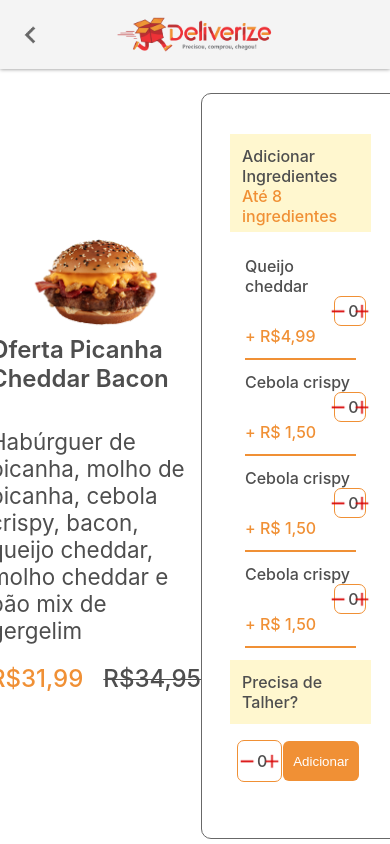
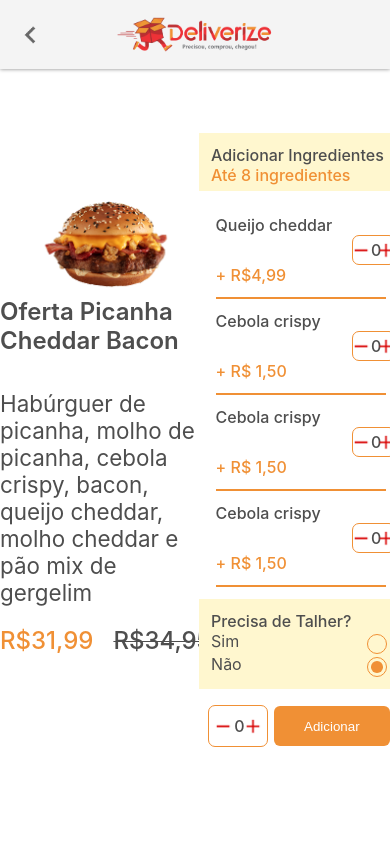
Before and after one commit to NLav/Teamsoft-join-frontend, a React (Create React App) app: page / in a window 390 px wide. Built offline with nearby package versions, Linux system fonts and the light colour scheme.

Commit message:
Suporte Mobile e radio buttons (Mobile e Desktop) adicionados ao componente ProductExtras

```diff
--- a/src/components/ProductExtras/productExtras.css
+++ b/src/components/ProductExtras/productExtras.css
@@ -57,7 +57,7 @@
   color: var(--deliverize-orange);
 }
 
-.card__note {
+.card__cutlery {
   display: flex;
   flex-direction: column;
   justify-content: center;
@@ -65,6 +65,40 @@
   width: 100%;
   padding: 12px;
   background-color: #fff7cf;
+}
+
+.card__cutlery-radio-button {
+  margin-left: auto;
+}
+
+/* .card__cutlery-radio-button style */
+input[type='radio'] {
+  display: flex;
+  justify-content: center;
+  align-items: center;
+  width: 20px;
+  height: 20px;
+  border: 1px solid var(--deliverize-orange);
+  border-radius: 50%;
+  -webkit-appearance: none;
+}
+
+input[type='radio']:before {
+  content: '';
+  display: block;
+  width: 65%;
+  height: 65%;
+  border-radius: 50%;
+}
+
+input[type='radio']:checked:before {
+  background: var(--deliverize-orange);
+}
+
+.card__cutlery-radio-label {
+  display: flex;
+  width: 100%;
+  font-weight: 400;
 }
 
 .card__add {
@@ -95,3 +129,11 @@
   border: none;
   border-radius: 6px;
 }
+
+@media screen and (max-width: 1200px) {
+  .card {
+    width: 90%;
+    border: none;
+    padding: 40px 0 0 0;
+  }
+}
--- a/src/components/ProductExtras/productExtras.jsx
+++ b/src/components/ProductExtras/productExtras.jsx
@@ -39,8 +39,29 @@ export function ProductExtras() {
           <label className='card__options-item__price'>+ R$ 1,50</label>
         </div>
       </div>
-      <div className='card__note'>
-        <label className='card__note-title'>Precisa de Talher?</label>
+      <div className='card__cutlery'>
+        <label className='card__cutlery-title'>Precisa de Talher?</label>
+        <label className='card__cutlery-radio-label'>
+          Sim
+          <input
+            className='card__cutlery-radio-button'
+            type='radio'
+            id='sim'
+            name='cutlery'
+            value='Sim'
+          />
+        </label>
+        <label className='card__cutlery-radio-label'>
+          Não
+          <input
+            className='card__cutlery-radio-button'
+            type='radio'
+            id='nao'
+            name='cutlery'
+            value='Não'
+            checked
+          />
+        </label>
       </div>
       <div className='card__add'>
         <div className='card__add__counter'>
```
